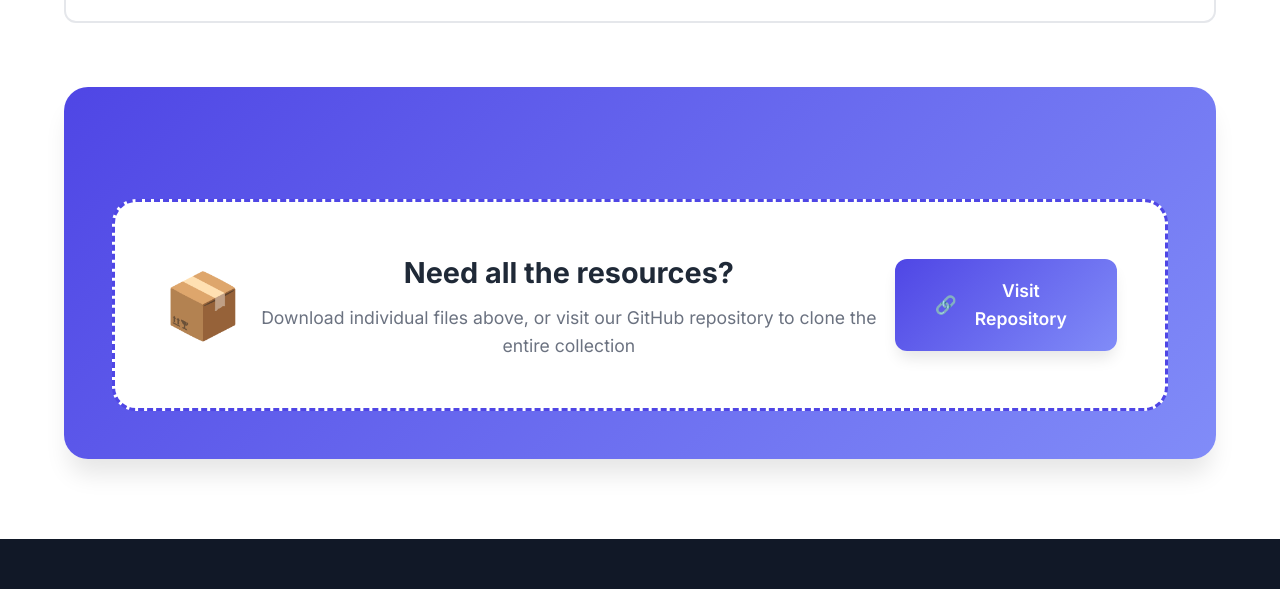
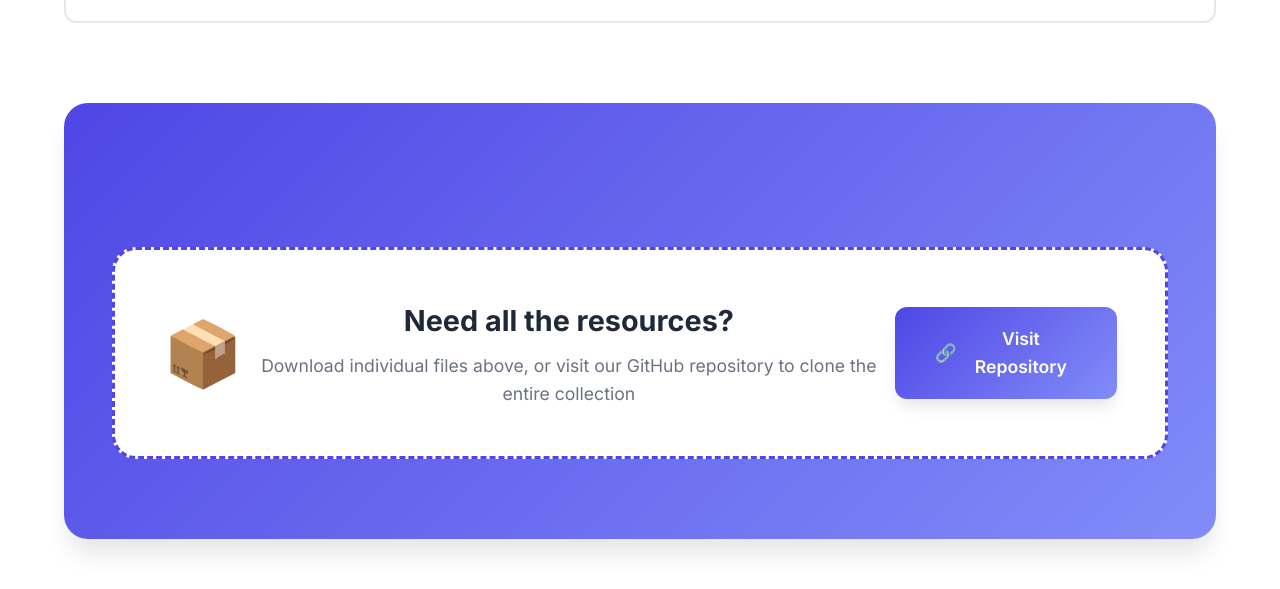
Before and after one commit to vedanshalways/CyberSafe, a plain HTML site: page downloads.html in a window 1280 px wide. Shown: the part 4303-4892 px from the top of the page. Drawn offline with Linux system fonts and the light colour scheme.

Commit message:
Improve margins and spacing for Download All Guides section

```diff
--- a/styles.css
+++ b/styles.css
@@ -479,7 +479,7 @@ section {
     display: grid;
     grid-template-columns: repeat(auto-fill, minmax(350px, 1fr));
     gap: 32px;
-    margin-bottom: 64px;
+    margin-bottom: 100px;
 }
 
 .workshop-card {
@@ -546,7 +546,9 @@ section {
 
 .download-all-section {
     text-align: center;
-    padding: 48px;
+    padding: 80px 48px;
+    margin-top: 80px;
+    margin-bottom: 80px;
     background: linear-gradient(135deg, var(--primary-color), var(--primary-light));
     border-radius: var(--border-radius-xl);
     box-shadow: var(--shadow-xl);
```
